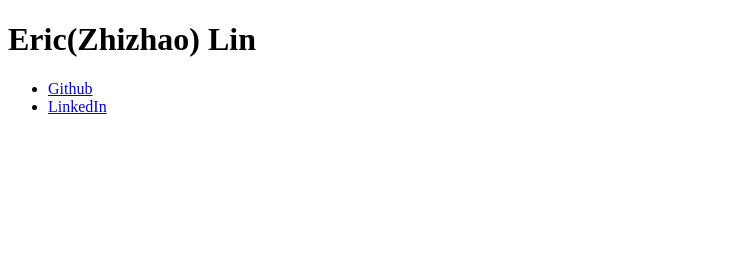
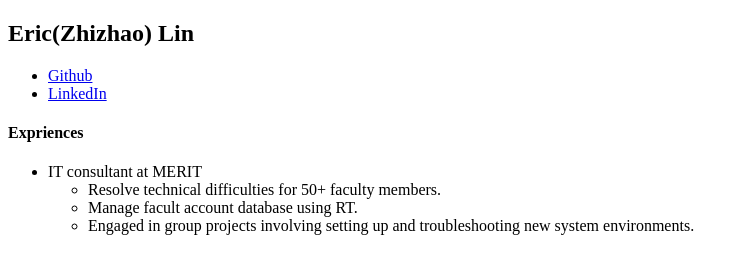
Before and after one commit to elin1231/elin1231.github.io, a plain HTML site: page index.html in a window 1280 px wide. Shown: the whole page, without its empty margins (0-745 px from the left). Drawn offline with Linux system fonts and the light colour scheme.

Commit message:
Update index.html

```diff
--- a/index.html
+++ b/index.html
@@ -5,13 +5,33 @@
   </head>
 
   <body>
-    <h1>Eric(Zhizhao) Lin</h1>
+    <h2>Eric(Zhizhao) Lin</h2>
+
     <ul>
     	<li>
-    		<a href="https://github.com/elin1231"> Github</a>
+        <a href="https://github.com/elin1231"> Github</a>
+    	</li>
     	<li>
-    		<a href="https://www.linkedin.com/in/elin1231/"> LinkedIn</a>
+        <a href="https://www.linkedin.com/in/elin1231/"> LinkedIn</a>
+        </li>
     </ul>
 
+    <h4>Expriences</h4>
+    <ul>
+      <li>
+        IT consultant at MERIT
+          <ul>
+            <li>
+              Resolve technical difficulties for 50+ faculty members.
+            </li>
+            <li>
+              Manage facult account database using RT.
+            </li>
+            <li>
+              Engaged in group projects involving setting up and troubleshooting new system environments.
+            </li>
+          </ul>
+      </li>
+    </ul>
   </body>
 </html>
```
